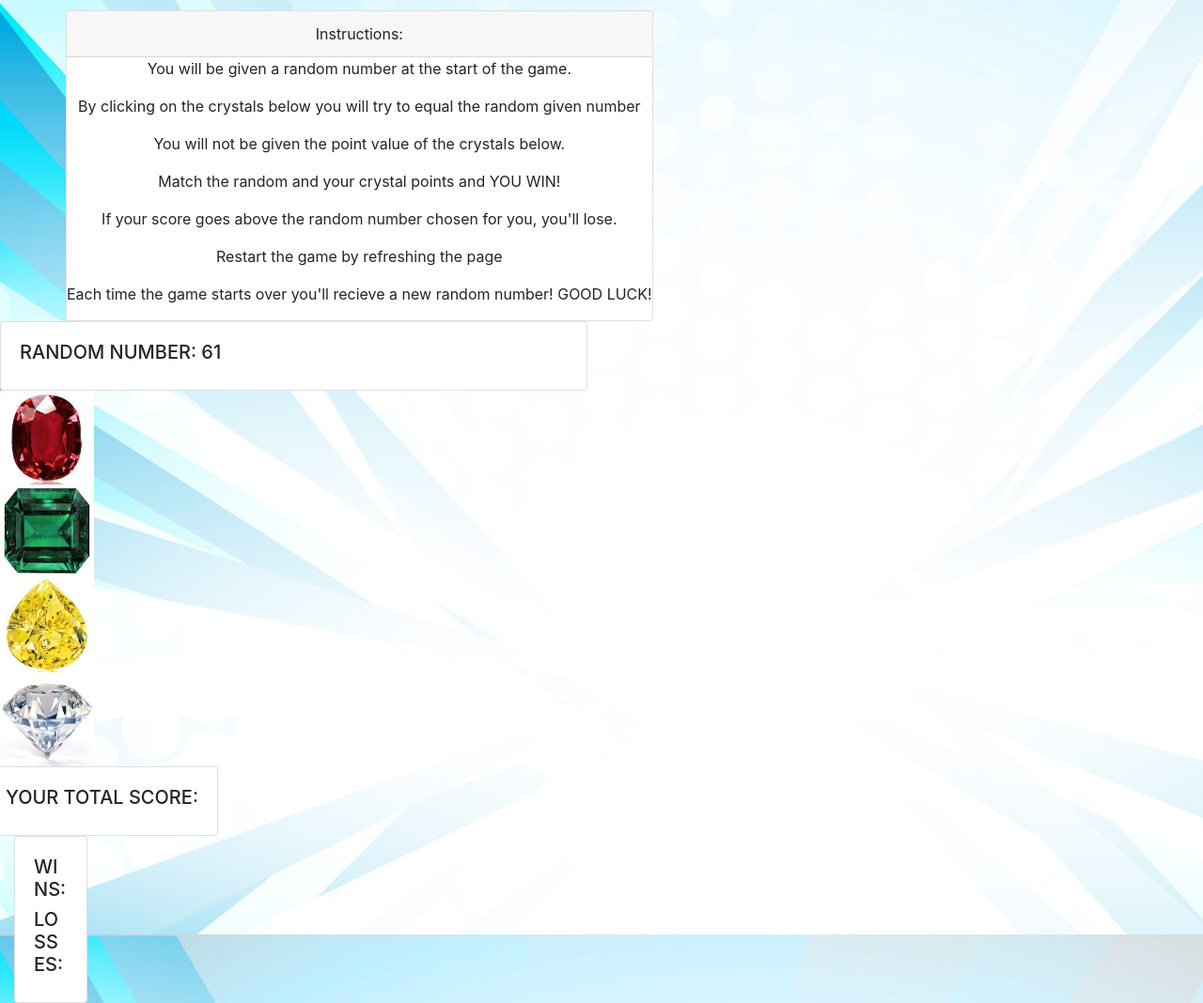
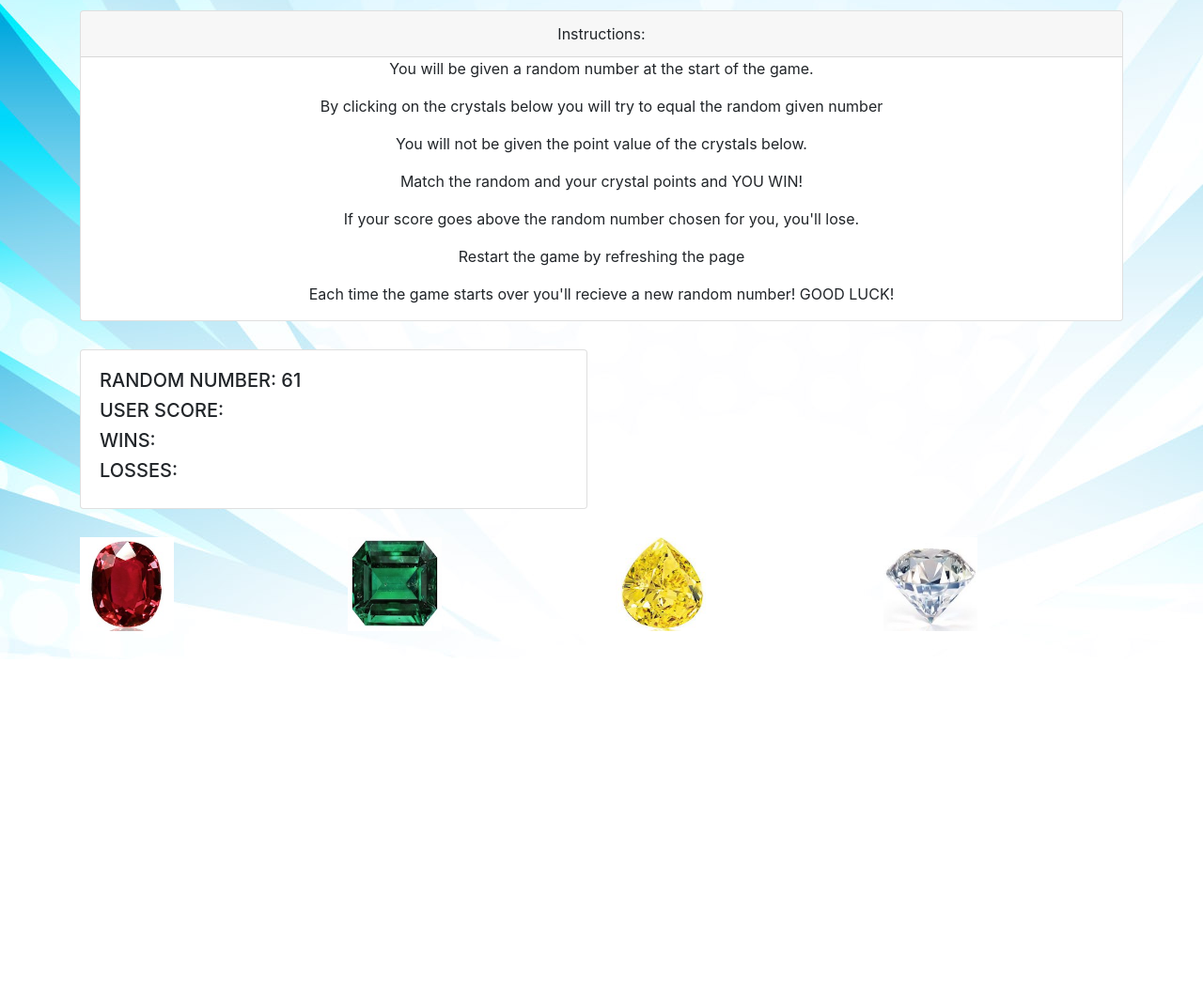
Before and after one commit to kaylaverheyen/unit-4-game, a plain HTML site: page index.html in a window 1280 px wide. Shown: the part 205-1273 px from the top of the page at 94% size. After the commit the page ends 907 px from the top, so only its background shows below. Drawn offline with nearby package versions, Linux system fonts and the light colour scheme; files whose address does not match are found by name.

Commit message:
fixed bootstrap and bugs

```diff
--- a/assets/css/style.css
+++ b/assets/css/style.css
@@ -24,3 +24,7 @@ body {
   .row2 {
     display: inline-block;
   }
+
+  .mg{
+      margin-bottom: 30px;
+  }
--- a/assets/javascript/game.js
+++ b/assets/javascript/game.js
@@ -6,11 +6,14 @@ var totalScore = 0;
 //random number function for the random number, define variable
 
 $(document).ready(function () {
-    var randomNumber = Math.floor(Math.random() * (120-19) + 19);
+  var randomNumber = Math.floor(Math.random() * (120 - 19) + 19);
   console.log(randomNumber);
   $("#random-number").text("RANDOM NUMBER:" + " " + randomNumber);
-});
+
   //gems or crystals
+
+
+  //need to make the crystals a random number !!
   var crystalsPoints = [4, 6, 7, 9];
 
   for (var i = 0; i < crystalsPoints.length; i++) {
@@ -50,25 +53,33 @@ for (var i = 0; i < crystalsPoints.length; i++) {
   }
 
   // This time, our click event applies to every single crystal on the page. Not just one.
- $(".crystal-image").on("click", function() {
+  $(".crystal-image").on("click", function () {
     var crystalValue = ($(this).attr("data-crystalvalue"));
     crystalValue = parseInt(crystalValue);
+    console.log(crystalValue);
+    totalScore += crystalValue;
     // We then add the crystalValue to the user's "counter" which is a global variable.
     // Every click, from every crystal adds to the global counter.
 
 
-   $("total-score").text(totalScore += crystalValue);
-    console.log(totalScore += crystalValue)
-    alert("New score: " + totalScore);
+    $("#u_score").text(totalScore);
+    //alert("New score: " + totalScore);
 
     if (totalScore === randomNumber) {
       wins++;
-      alert("You win!");
+      $("#win").text(wins);
+      $("#u_score").text("");
+      //alert("You win!");
     }
 
-    else if (totalScore >= randomNumber) {
-      alert("You lose!!");
+    if (totalScore > randomNumber) {
+      losses++;
+      $("#loss").text(losses);
+      $("#u_score").text("");
+      //alert("You lose!!");
     }
+
+  });
 
 });
 
--- a/index.html
+++ b/index.html
@@ -1,12 +1,14 @@
 <!DOCTYPE html>
 <html lang="en">
+
 <head>
   <meta charset="UTF-8">
   <meta name="viewport" content="width=device-width, initial-scale=1.0">
   <meta http-equiv="X-UA-Compatible" content="ie=edge">
 
   <title>crystal collector</title>
-    <link rel="stylesheet" href="https://stackpath.bootstrapcdn.com/bootstrap/4.1.3/css/bootstrap.min.css" integrity="sha384-MCw98/SFnGE8fJT3GXwEOngsV7Zt27NXFoaoApmYm81iuXoPkFOJwJ8ERdknLPMO" crossorigin="anonymous">
+  <link rel="stylesheet" href="https://stackpath.bootstrapcdn.com/bootstrap/4.1.3/css/bootstrap.min.css" integrity="sha384-MCw98/SFnGE8fJT3GXwEOngsV7Zt27NXFoaoApmYm81iuXoPkFOJwJ8ERdknLPMO"
+    crossorigin="anonymous">
   <link rel="stylesheet" href="assets/css/style.css">
   <link href="https://fonts.googleapis.com/css?family=Permanent+Marker" rel="stylesheet">
   <link rel="stylesheet" href="https://maxcdn.bootstrapcdn.com/font-awesome/4.7.0/css/font-awesome.min.css">
@@ -15,10 +17,11 @@
 
 
 </head>
+
 <body>
   <div class="container">
     <div class="row">
-            <div class="col-sm-12">
+      <div class="col-lg-12 col-md-12 col-sm-12">
         <div class="jumbotron jumbotron-fluid">
           <div class="container">
             <h1 id="title">CRYSTAL COLLECTORS</h1>
@@ -26,8 +29,8 @@
         </div>
       </div>
     </div>
-        <div class="row">
-            <div class="class-col-sm-12">
+    <div class="row mg">
+      <div class="col-lg-12 col-md-12 col-sm-12">
         <div id="instructions" class="card card-fluid">
           <div class="card-header">
             Instructions:
@@ -42,45 +45,44 @@
         </div>
       </div>
     </div>
-            </div>
-        <div class="row">
-            <div class="col-sm-6">
+
+    <div class="row mg">
+      <div class="col-md-6 col-sm-6 col-md-offset-3 col-sm-offset-3">
         <div class="card">
           <div class="card-body">
             <h5 id="random-number" class="random-number">RANDOM NUMBER: </h5>
-                </div>
-              </div>
-            </div>
-            <div class="col-sm-6"></div>
-
-        <div class="row2">
-          <div class="col-sm-12">
-        <div id="crystals1" class="inline-block">
-        </div>
-        <div id="crystals2" class="inline-block">
-        </div>
-        <div id="crystals3" class="inline-block">
-        </div>
-        <div id="crystals4" class="inline-block">
-        </div>
-        <div class="row">
-          <div class="class-col-6">
-        <div class="card">
-          <div class="card-body">
-            <h5 id= "total-score" class="total-score">YOUR TOTAL SCORE: </h5>
+            <h5>USER SCORE: <label id="u_score"></label></h5>
+            <h5 class="wins">WINS: <label id="win"></label></h5>
+            <h5 class="losses">LOSSES: <label id="loss"></label></h5>
           </div>
         </div>
       </div>
     </div>
-            <div class="col-sm-6">
-        <div class="card">
-          <div class="card-body">
-              <h5 class="wins">WINS: </h5>
-              <h5 class="losses">LOSSES: </h5>
+
+    <div class="row mg">
+      <div class="col-md-3 col-sm-3">
+        <div id="crystals1" class="inline-block">
+        </div>
+      </div>
+
+      <div class="col-md-3 col-sm-3">
+        <div id="crystals2"></div>
+      </div>
+
+      <div class="col-md-3 col-sm-3">
+        <div id="crystals3"></div>
+      </div>
+
+      <div class="col-md-3 col-sm-3">
+        <div id="crystals4"></div>
       </div>
     </div>
   </div>
-  </div>
+
+
+
+
+
 
   <!-- <div class="row">
           <div class="col-sm-3">
@@ -110,5 +112,7 @@
 <!-- Added link to the jQuery library -->
 <script src="https://cdnjs.cloudflare.com/ajax/libs/jquery/3.2.1/jquery.min.js"></script>
 <script type="text/javascript" src="assets/javascript/game.js"></script>
-<script src="https://code.jquery.com/jquery-3.3.1.slim.min.js" integrity="sha384-q8i/X+965DzO0rT7abK41JStQIAqVgRVzpbzo5smXKp4YfRvH+8abtTE1Pi6jizo" crossorigin="anonymous"></script>
+<script src="https://code.jquery.com/jquery-3.3.1.slim.min.js" integrity="sha384-q8i/X+965DzO0rT7abK41JStQIAqVgRVzpbzo5smXKp4YfRvH+8abtTE1Pi6jizo"
+  crossorigin="anonymous"></script>
+
 </html>
```
Also changed, not shown: 1 other file. Lines whose indentation alone changed are shown as unchanged.
